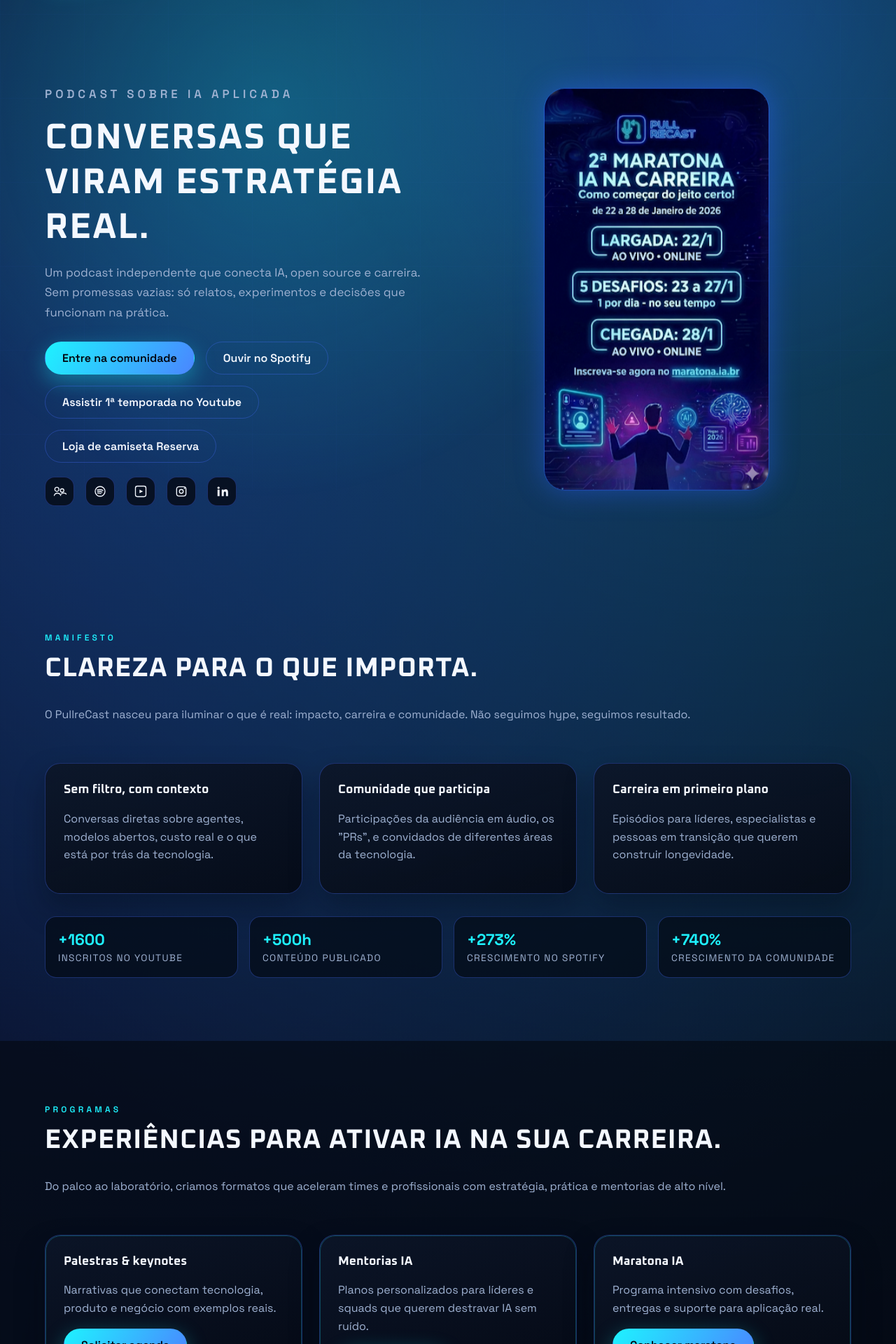
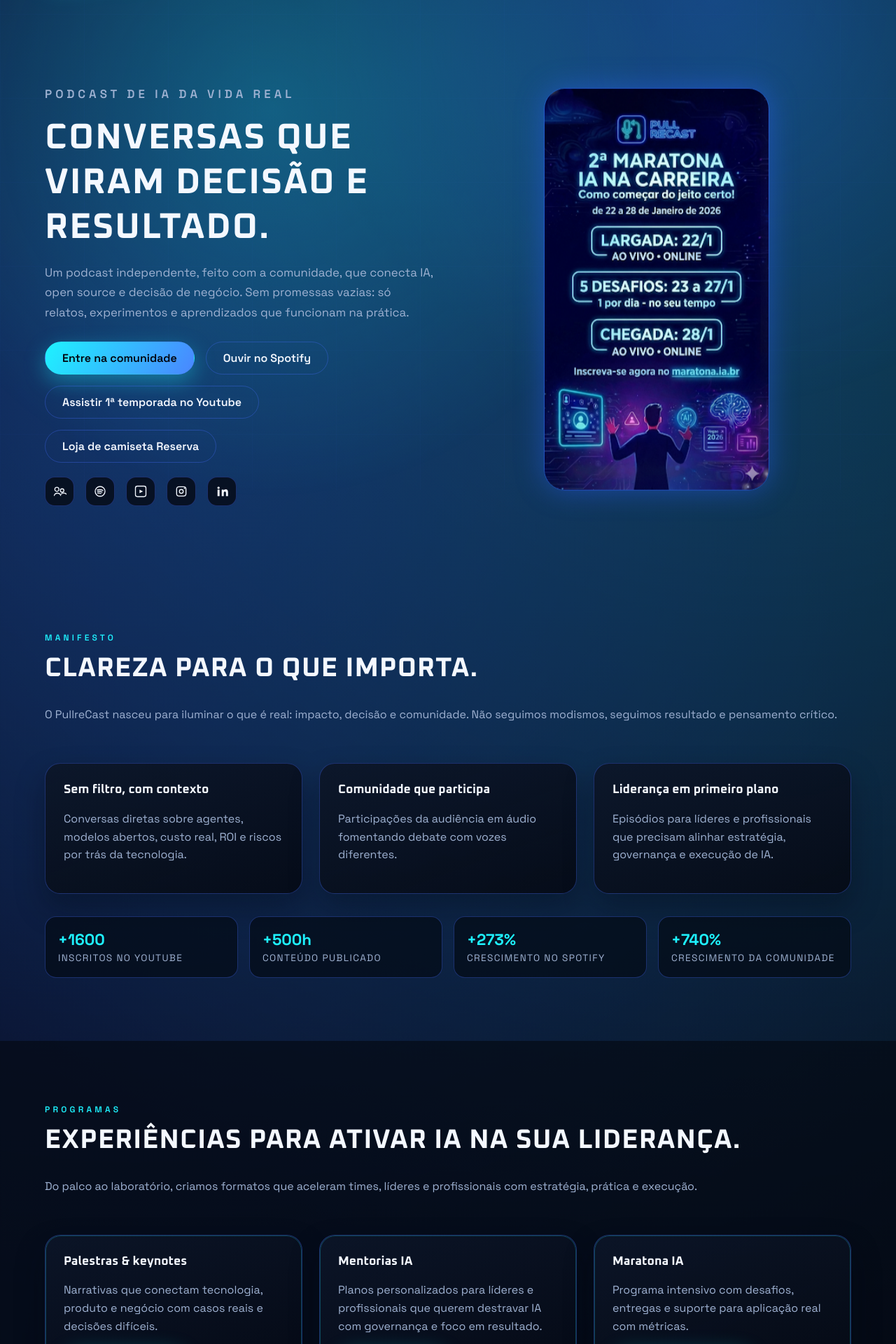
Before and after one commit to pullrecast-dev/pullrecast-dev.github.io, a React (Vite) app: page / in a window 1280 px wide. Shown: the part 100-2020 px from the top of the page at 70% size. Built offline with nearby package versions, Linux system fonts and the light colour scheme.

Commit message:
posicionamento para lideres

```diff
--- a/index.html
+++ b/index.html
@@ -3,10 +3,10 @@
   <head>
     <meta charset="UTF-8" />
     <meta name="viewport" content="width=device-width, initial-scale=1.0" />
-    <title>PullreCast • Podcast sobre IA, Open Source e Comunidade</title>
+    <title>PullreCast • Podcast de IA da vida real para líderes e profissionais</title>
     <meta
       name="description"
-      content="PullreCast: podcast sobre IA, open source e carreira com Alan Braz e Matheus Bitencourt. Episodios, comunidade, produtos e oportunidades de patrocinio."
+      content="PullreCast: podcast de IA da vida real para líderes e profissionais. Opinião forte, comunidade ativa e decisões baseadas em estratégias."
     />
     <link rel="icon" href="/favicon.ico" />
     <link rel="icon" type="image/png" sizes="32x32" href="/favicon-32x32.png" />
--- a/src/App.jsx
+++ b/src/App.jsx
@@ -5,7 +5,7 @@
   s1: {
     label: "Temporada 1 (2022-2023)",
     platform: "YouTube • Videocast",
-    description: "21 episódios com convidados e cases de carreira.",
+    description: "21 episódios com convidados e casos reais de tecnologia e liderança.",
     cta: {
       label: "Abrir playlist completa",
       url: "https://www.youtube.com/playlist?list=PLvTYEo3BhTV7Vc5UwHDemwZBEWxFTtANK",
@@ -111,7 +111,7 @@
   s2: {
     label: "Temporada 2 (2024)",
     platform: "Instagram • Lives",
-    description: "6 encontros ao vivo sobre IA na prática com convidados influentes.",
+    description: "6 encontros ao vivo sobre IA na prática, com convidados influentes.",
     cta: {
       label: "Abrir Instagram",
       url: "https://instagram.com/pullrecast",
@@ -128,7 +128,7 @@
   s3: {
     label: "Temporada 3 (2025)",
     platform: "Spotify • Áudio",
-    description: "40 episódios curtos, diretos, semanais, com participação da comunidade.",
+    description: "40 episódios curtos, diretos, semanais, com participação ativa da comunidade.",
     cta: {
       label: "Abrir no Spotify",
       url: "https://open.spotify.com/show/5zHeJgaZsj9WCMXfJoCVmD",
@@ -394,9 +394,9 @@
         <div>
           <img src="/logo_pullrecast.png" alt="Logo PullreCast" />
           <p>
-            PullreCast é o podcast de conversas sobre IA aplicada, carreira e
-            comunidade. Conteúdo independente, feito para gente que constrói o
-            futuro.
+            PullreCast é o podcast de conversas sobre IA aplicada, liderança e
+            comunidade. Conteúdo independente, feito para quem decide, constrói e
+            mede resultado.
           </p>
         </div>
         <div>
@@ -439,12 +439,12 @@
         <div className="hero-glow" />
         <div className="container hero-grid">
           <div className="hero-copy">
-            <p className="eyebrow">Podcast sobre IA aplicada</p>
-            <h1>Conversas que viram estratégia real.</h1>
+            <p className="eyebrow">Podcast de IA da vida real</p>
+            <h1>Conversas que viram decisão e resultado.</h1>
             <p>
-              Um podcast independente que conecta IA, open source e carreira. Sem
-              promessas vazias: só relatos, experimentos e decisões que funcionam na
-              prática.
+              Um podcast independente, feito com a comunidade, que conecta IA, open
+              source e decisão de negócio. Sem promessas vazias: só relatos,
+              experimentos e aprendizados que funcionam na prática.
             </p>
             <div className="hero-actions">
               <a className="btn primary" href="https://comece.ia.br" target="_blank" rel="noopener noreferrer">
@@ -600,8 +600,8 @@
             {/* <div className="signal-card">
               <span className="signal-title">ON AIR</span>
               <p>
-                Episódios curtos, semanais, com convidados e insights para quem quer
-                liderar a nova onda da IA.
+                Episódios curtos, semanais, com convidados e insights para quem
+                lidera a nova onda da IA.
               </p>
               <div className="signal-stats">
                 <div>
@@ -633,23 +633,23 @@
             <span className="tag">Manifesto</span>
             <h2>Clareza para o que importa.</h2>
             <p>
-              O PullreCast nasceu para iluminar o que é real: impacto, carreira e
-              comunidade. Não seguimos hype, seguimos resultado.
+              O PullreCast nasceu para iluminar o que é real: impacto, decisão e
+              comunidade. Não seguimos modismos, seguimos resultado e pensamento crítico.
             </p>
           </div>
           <div className="card-grid">
             {[
               {
                 title: "Sem filtro, com contexto",
-                text: "Conversas diretas sobre agentes, modelos abertos, custo real e o que está por trás da tecnologia.",
+                text: "Conversas diretas sobre agentes, modelos abertos, custo real, ROI e riscos por trás da tecnologia.",
               },
               {
                 title: "Comunidade que participa",
-                text: "Participações da audiência em áudio, os \"PRs\", e convidados de diferentes áreas da tecnologia.",
+                text: "Participações da audiência em áudio fomentando debate com vozes diferentes.",
               },
               {
-                title: "Carreira em primeiro plano",
-                text: "Episódios para líderes, especialistas e pessoas em transição que querem construir longevidade.",
+                title: "Liderança em primeiro plano",
+                text: "Episódios para líderes e profissionais que precisam alinhar estratégia, governança e execução de IA.",
               },
             ].map((item) => (
               <article key={item.title} className="card">
@@ -678,27 +678,27 @@
         <div className="container">
           <div className="section-head">
             <span className="tag">Programas</span>
-            <h2>Experiências para ativar IA na sua carreira.</h2>
+            <h2>Experiências para ativar IA na sua liderança.</h2>
             <p>
-              Do palco ao laboratório, criamos formatos que aceleram times e
-              profissionais com estratégia, prática e mentorias de alto nível.
+              Do palco ao laboratório, criamos formatos que aceleram times, líderes
+              e profissionais com estratégia, prática e execução.
             </p>
           </div>
           <div className="card-grid">
             {[
               {
                 title: "Palestras & keynotes",
-                text: "Narrativas que conectam tecnologia, produto e negócio com exemplos reais.",
+                text: "Narrativas que conectam tecnologia, produto e negócio com casos reais e decisões difíceis.",
                 action: { label: "Solicitar agenda", url: "mailto:contato@podcast.ia.br?subject=Solicitar palestras" },
               },
               {
                 title: "Mentorias IA",
-                text: "Planos personalizados para líderes e squads que querem destravar IA sem ruído.",
+                text: "Planos personalizados para líderes e profissionais que querem destravar IA com governança e foco em resultado.",
                 action: { label: "Entrar na lista", url: "mailto:contato@podcast.ia.br?subject=Agendar mentoria" },
               },
               {
                 title: "Maratona IA",
-                text: "Programa intensivo com desafios, entregas e suporte para aplicação real.",
+                text: "Programa intensivo com desafios, entregas e suporte para aplicação real com métricas.",
                 action: { label: "Conhecer maratona", url: "https://maratona.ia.br" },
               },
             ].map((item) => (
@@ -889,8 +889,8 @@
         <div className="container">
           <div className="section-head">
             <span className="tag">Temporadas</span>
-            <h2>Três plataformas, a mesma vibe.</h2>
-            <p>Videocast, lives e áudio para quem quer acompanhar IA do jeito certo.</p>
+            <h2>Três plataformas, a mesma visão.</h2>
+            <p>Videocast, lives e áudio para quem precisa decidir e aplicar IA do jeito certo.</p>
           </div>
           <div className="season-grid">
             {[seasonData.s1, seasonData.s2, seasonData.s3].map((season) => (
```
Also changed, not shown: public/posicionamento.md (added, +75 -0 lines).
